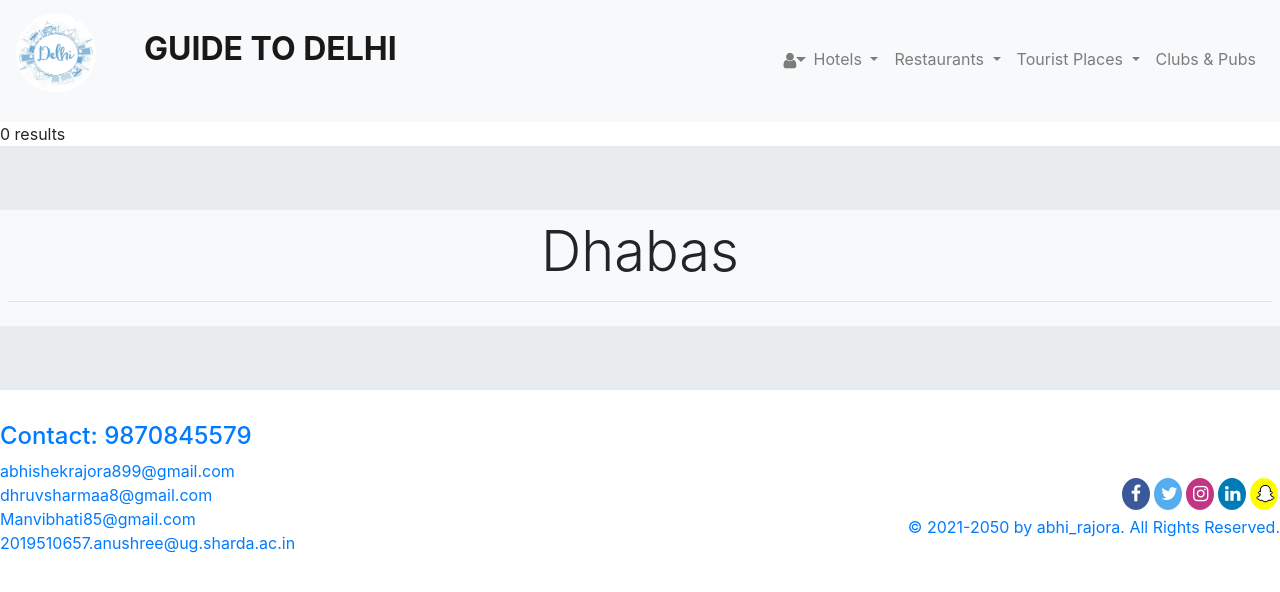
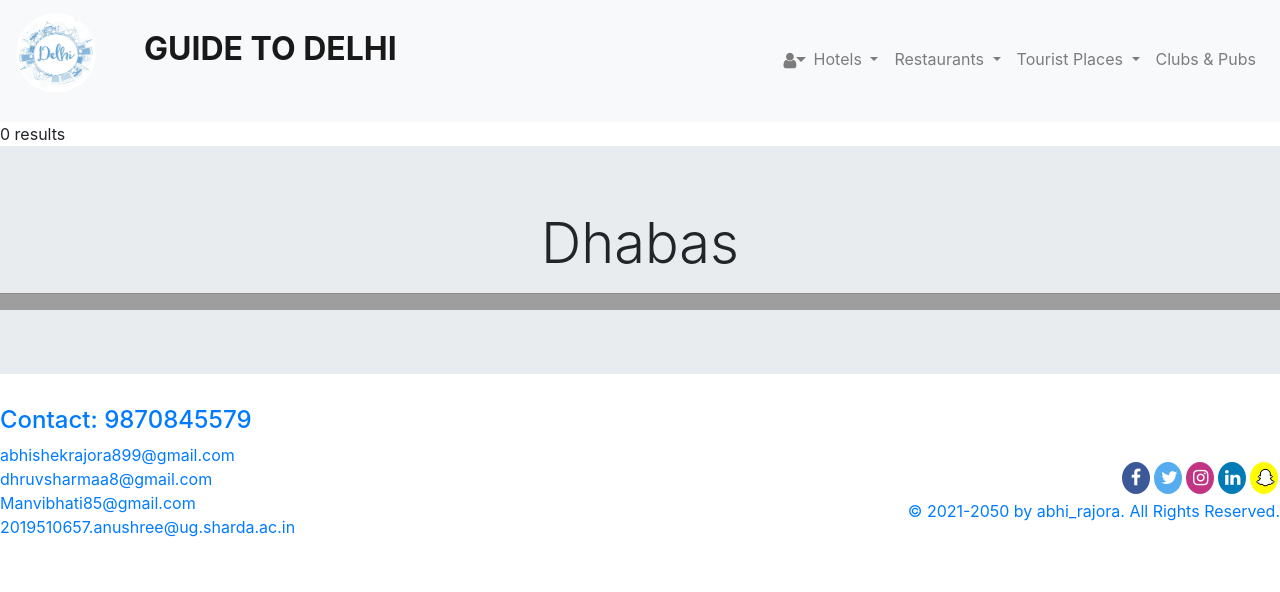
Before and after one commit to Abhishekrajora123/Delhi-Guide, a PHP site: page /info.php?id=Dhabas in a window 1280 px wide. Shown: the top 592 px of the page. Run offline with PHP 8.4, Linux system fonts and the light colour scheme; data that the repository does not hold is empty; grey boxes are pictures that could not be loaded.

Commit message:
bugs fixes for insert

```diff
--- a/info.php
+++ b/info.php
@@ -32,16 +32,25 @@
 }
 
  ?>
+ <div class="jumbotron jumbotron-fluid">
+   <h2 class="text-center display-4"><?php echo $rating; ?></h2>
+   <!-- <img src="images/delhi 2.jpg" class="card-img-top" alt=""> -->
+ <div class="bg-light">
+   <div class="bg-image" style="
+         background-image: url('images/India_Gate.jpg');
+         height: 100%;
 
- <div class="jumbotron jumbotron-fluid">
- <div class="bg-light p-2">
-   <h2 class="text-center display-4"><?php echo $rating; ?></h2>
+          /* Center and scale the image nicely */
+          background-position: center;
+          background-repeat: no-repeat;
+          background-size: cover;
+       ">
    <hr>
  <div class="row">
    <?php if ($flag == 1): while($row = $val->fetch_assoc()){?>
- <div class="col-sm-3">
+ <div class="col-sm-3 d-flex align-items-stretch">
  <div class="card">
-   <img src="images/<?php echo $row['image_name'];?>.jpg" height= "100px" class="card-img-top" alt="">
+   <img src="images/<?php echo $row['image_name'];?>.jpg" height= "150px" class="card-img-top" alt="">
    <div class="card-body">
      <h5 class="card-title"><?php echo $row["name"]; ?></h5>
      <p class="card-text"><?php echo $row['description']; ?></p>
@@ -54,6 +63,7 @@
 <?php } endif;?>
  </div>
  </div>
+  </div>
  </div>
 
  <?php include "footer.php" ?>
```
